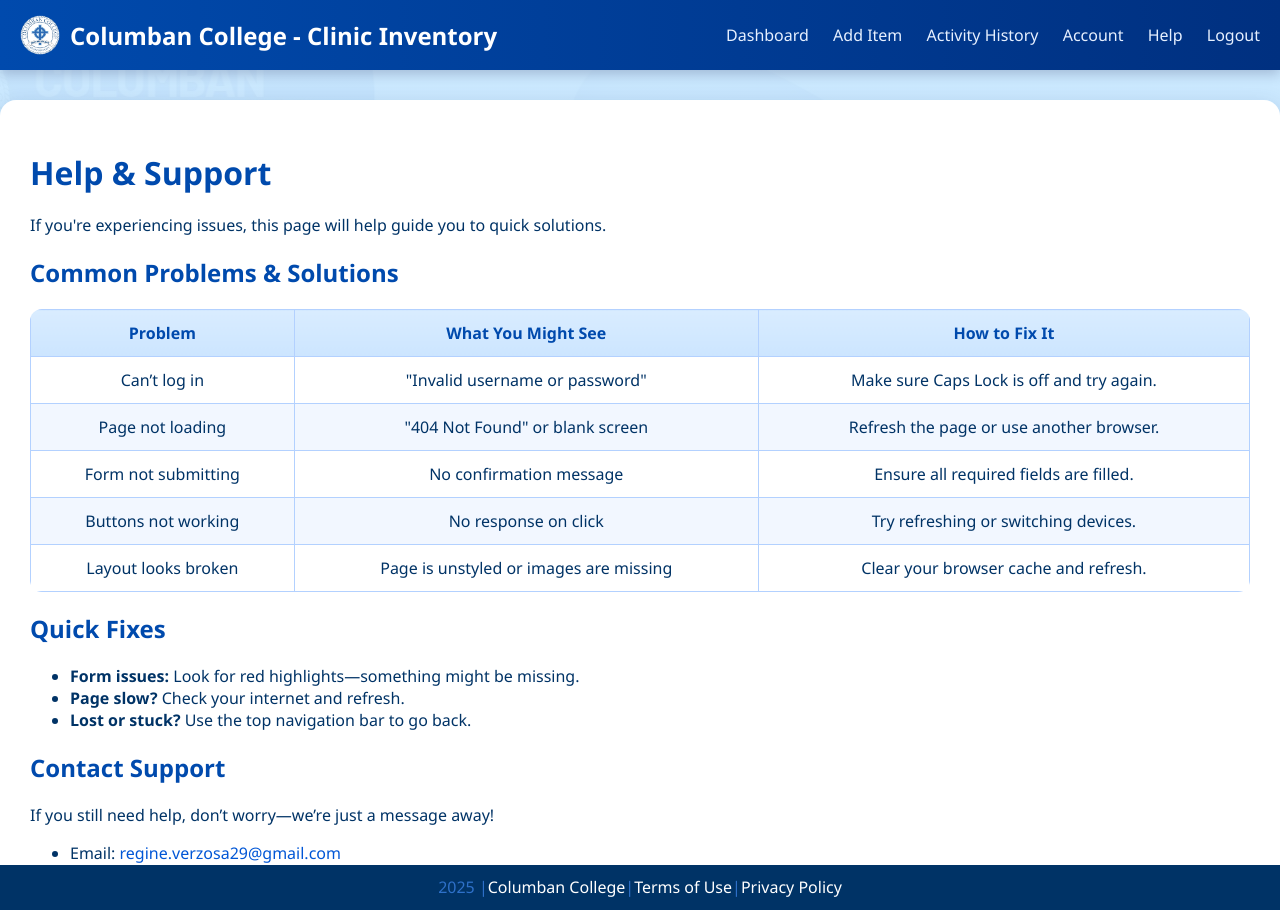
After one commit to yuwyuw00/cc_inventory, a Flask app: page /help in a window 1280 px wide. The commit adds this page. Run offline with Flask 3, Linux system fonts and the light colour scheme.

Commit message:
Add help page and update navigation links; enhance styles for help content

```diff
--- a/app.py
+++ b/app.py
@@ -302,6 +302,9 @@ def terms():
 def privacy():
     return render_template('privacy.html')
 
+@app.route('/help')
+def help_page():
+    return render_template('help.html')
 
 if __name__ == '__main__':
     logging.info("Starting the application")
--- a/static/style.css
+++ b/static/style.css
@@ -10,6 +10,8 @@ body {
     padding: 0;
     height: 100vh; /* Sets the height to fill the entire viewport */
 }
+
+
 
 /* Terms Page */
 .terms-page {
@@ -385,7 +387,7 @@ input[type="search"]:focus {
 }
 
 .navbar-container {
-    max-width: 1000px;
+    max-width: 1500px;
     margin: 0 auto;
     display: flex;
     justify-content: space-between;
@@ -441,6 +443,17 @@ p {
     align-items: center;
     font-weight: 500;
 }
+.help-page h1,
+.help-page h2,
+.help-page h3,
+.help-page p,
+.help-page ul,
+.help-page ol,
+.help-page li {
+    text-align: left;
+    justify-content: flex-start;
+}
+
 
 /* Responsive */
 @media (max-width: 600px) {
--- /dev/null
+++ b/templates/help.html
@@ -0,0 +1,60 @@
+
+{% extends "layout.html" %}
+{% block content %}
+        <div class="help-page">
+            <h1>Help & Support</h1>
+            <p>If you're experiencing issues, this page will help guide you to quick solutions.</p>
+
+            <h2>Common Problems & Solutions</h2>
+            <table>
+                <thead>
+                    <tr>
+                        <th>Problem</th>
+                        <th>What You Might See</th>
+                        <th>How to Fix It</th>
+                    </tr>
+                </thead>
+                <tbody>
+                    <tr>
+                        <td>Can’t log in</td>
+                        <td>"Invalid username or password"</td>
+                        <td>Make sure Caps Lock is off and try again.</td>
+                    </tr>
+                    <tr>
+                        <td>Page not loading</td>
+                        <td>"404 Not Found" or blank screen</td>
+                        <td>Refresh the page or use another browser.</td>
+                    </tr>
+                    <tr>
+                        <td>Form not submitting</td>
+                        <td>No confirmation message</td>
+                        <td>Ensure all required fields are filled.</td>
+                    </tr>
+                    <tr>
+                        <td>Buttons not working</td>
+                        <td>No response on click</td>
+                        <td>Try refreshing or switching devices.</td>
+                    </tr>
+                    <tr>
+                        <td>Layout looks broken</td>
+                        <td>Page is unstyled or images are missing</td>
+                        <td>Clear your browser cache and refresh.</td>
+                    </tr>
+                </tbody>
+            </table>
+
+            <h2>Quick Fixes</h2>
+            <ul>
+                <li><strong>Form issues:</strong> Look for red highlights—something might be missing.</li>
+                <li><strong>Page slow?</strong> Check your internet and refresh.</li>
+                <li><strong>Lost or stuck?</strong> Use the top navigation bar to go back.</li>
+            </ul>
+
+            <h2>Contact Support</h2>
+            <p>If you still need help, don’t worry—we’re just a message away!</p>
+            <ul>
+                <li>Email: <a href="mailto:">regine.verzosa29@gmail.com</a></li>
+            </ul>
+        </div>
+    </body>
+{% endblock %}
--- a/templates/layout.html
+++ b/templates/layout.html
@@ -16,8 +16,9 @@
       <div class="nav-links">
         <a href="/dashboard">Dashboard</a>
         <a href="/add">Add Item</a>
+        <a href="/history">Activity History</a>
         <a href="/settings">Account</a>
-        <a href="/history">Activity History</a> <!-- Added history link -->
+        <a href="/help">Help</a>
         <a href="/logout">Logout</a>
       </div>
     </div>
@@ -58,9 +59,9 @@
 
     <footer style="text-align: center; margin-top: 40px;" class="footer">
         <p>
-            2023 Columban College, Inc. | All Rights Reserved<br>
-            <a href="https://www.columban.edu.ph/" target="_blank">Columban College</a> |
-            <a href="{{ url_for('terms') }}">Terms of Use</a> |
+            2025 |
+            <a href="https://www.columban.edu.ph/" target="_blank"> Columban College</a>  |
+            <a href="{{ url_for('terms') }}">Terms of Use</a>  |
             <a href="{{ url_for('privacy') }}">Privacy Policy</a>
         </p>
     </footer>
```
